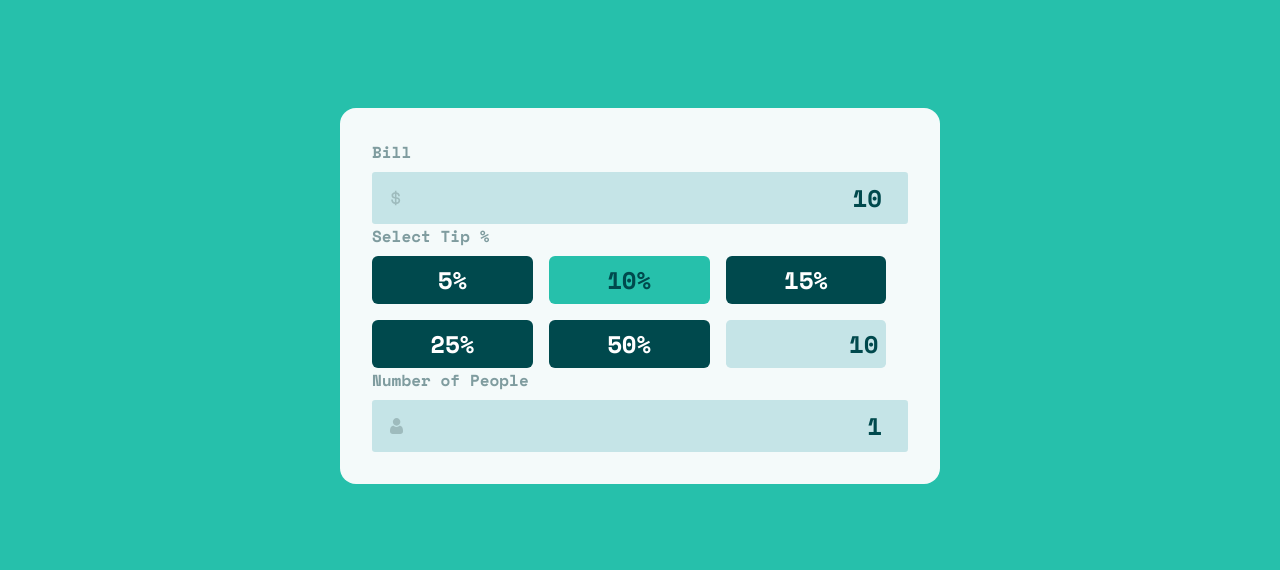
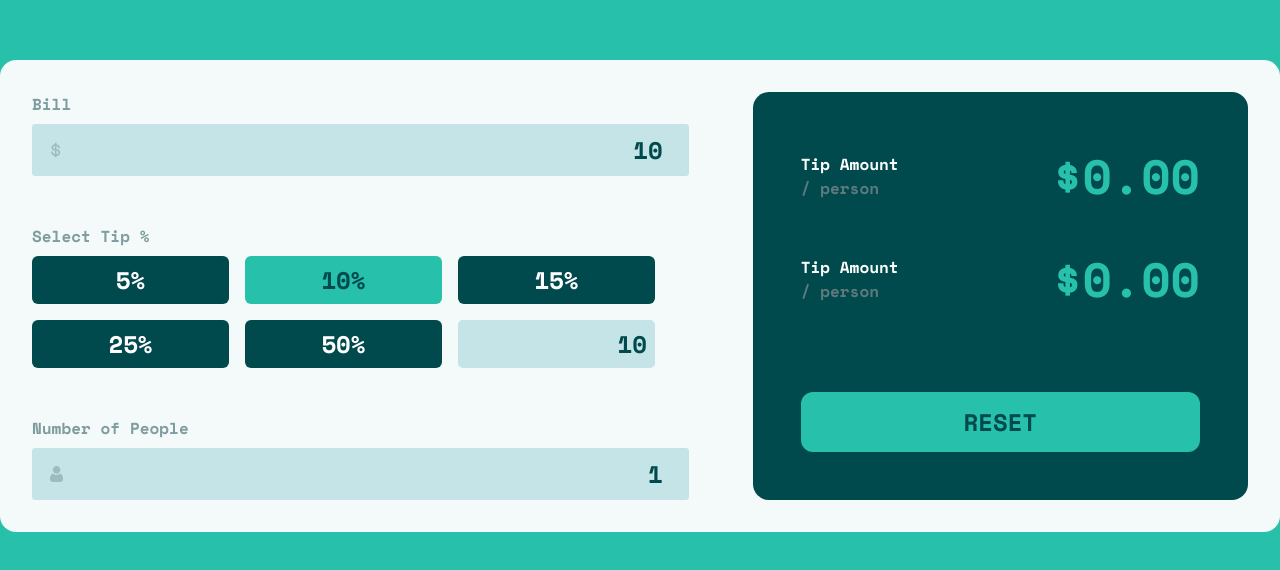
Before and after one commit to qutbiddinmaxmudov/tip-calculator, a React (Create React App) app: page / in a window 1280 px wide. Shown: the part 104-674 px from the top of the page. Built offline with nearby package versions, Linux system fonts and the light colour scheme.

Commit message:
finished layout

```diff
--- /dev/null
+++ b/src/components/Bill/Bill.module.scss
@@ -0,0 +1,47 @@
+@import '../../styles/global.scss';
+
+.bill {
+  width: 50%;
+  background-color: $dark-cyan;
+  padding: 3em;
+  border-radius: 1em;
+  display: flex;
+  flex-direction: column;
+
+  &__item {
+    display: flex;
+    justify-content: space-between;
+    align-items: center;
+    margin-bottom: 2em;
+  }
+
+  &__type {
+    color: $white;
+  }
+
+  &__subtitle {
+    color: $dark-grayish-cyan
+  }
+
+  &__result {
+    font-size: 3em;
+    color: $cyan;
+  }
+
+  &__reset {
+    width: 100%;
+    background: $cyan;
+    padding: 0.5em;
+    font-size: 1.5em;
+    font-family: $space-mono;
+    text-transform: uppercase;
+    border-radius: 0.5em;
+    border: none;
+    transition: 0.3s background-color;
+    color: $dark-cyan;
+    margin-top: auto;
+    &:hover {
+      background-color: $light-grayish-cyan;
+    }
+  }
+}
--- /dev/null
+++ b/src/components/Bill/index.tsx
@@ -0,0 +1,27 @@
+import React from "react";
+import styles from './Bill.module.scss'
+type Props = {};
+
+const Bill: React.FC<Props> = (props) => {
+  return (
+    <div className={styles.bill}>
+      <div className={styles.bill__item}>
+        <div>
+          <p className={styles.bill__type}>Tip Amount</p>
+          <p className={styles.bill__subtitle}>/ person</p>
+        </div>
+        <p className={styles.bill__result}>$0.00</p>
+      </div>
+      <div className={styles.bill__item}>
+        <div>
+          <p className={styles.bill__type}>Tip Amount</p>
+          <p className={styles.bill__subtitle}>/ person</p>
+        </div>
+        <p className={styles.bill__result}>$0.00</p>
+      </div>
+      <button className={styles.bill__reset}>Reset</button>
+    </div>
+  );
+};
+
+export default Bill;
--- a/src/components/TipCalculator/TipCalculator.module.scss
+++ b/src/components/TipCalculator/TipCalculator.module.scss
@@ -1,9 +1,19 @@
 @import '../../styles/global.scss';
 
 .calculator {
-  max-width: 600px;
+  max-width: $lg;
   width: 100%;
   background: $very-light-grayish-cyan;
   border-radius: 1em;
   padding: 2em;
+  display: flex;
+  align-items: stretch;
+  gap: 4em;
+
+  &__controls{
+    display: flex;
+    flex-direction: column;
+    justify-content: space-between;
+    gap: 3em;
+  }
 }
--- a/src/components/TipCalculator/index.tsx
+++ b/src/components/TipCalculator/index.tsx
@@ -5,6 +5,7 @@ import dollarIcon from "../../images/icon-dollar.svg";
 import personIcon from "../../images/icon-person.svg";
 import BillPercent from "../BillPercent";
 import { checkBill, checkPeople } from "./helpers";
+import Bill from "../Bill";
 
 const TipCalculator: React.FC = () => {
   const [bill, setBill] = useState(10);
@@ -18,6 +19,7 @@ const TipCalculator: React.FC = () => {
   };
   return (
     <div className={styles.calculator}>
+      <div className={styles.calculator__controls}>
         <NumberInput
           value={bill}
           icon={dollarIcon}
@@ -36,6 +38,8 @@ const TipCalculator: React.FC = () => {
           error={checkPeople(people)}
         />
       </div>
+      <Bill/>
+    </div>
   );
 };
 
```
Lines whose indentation alone changed are shown as unchanged.
